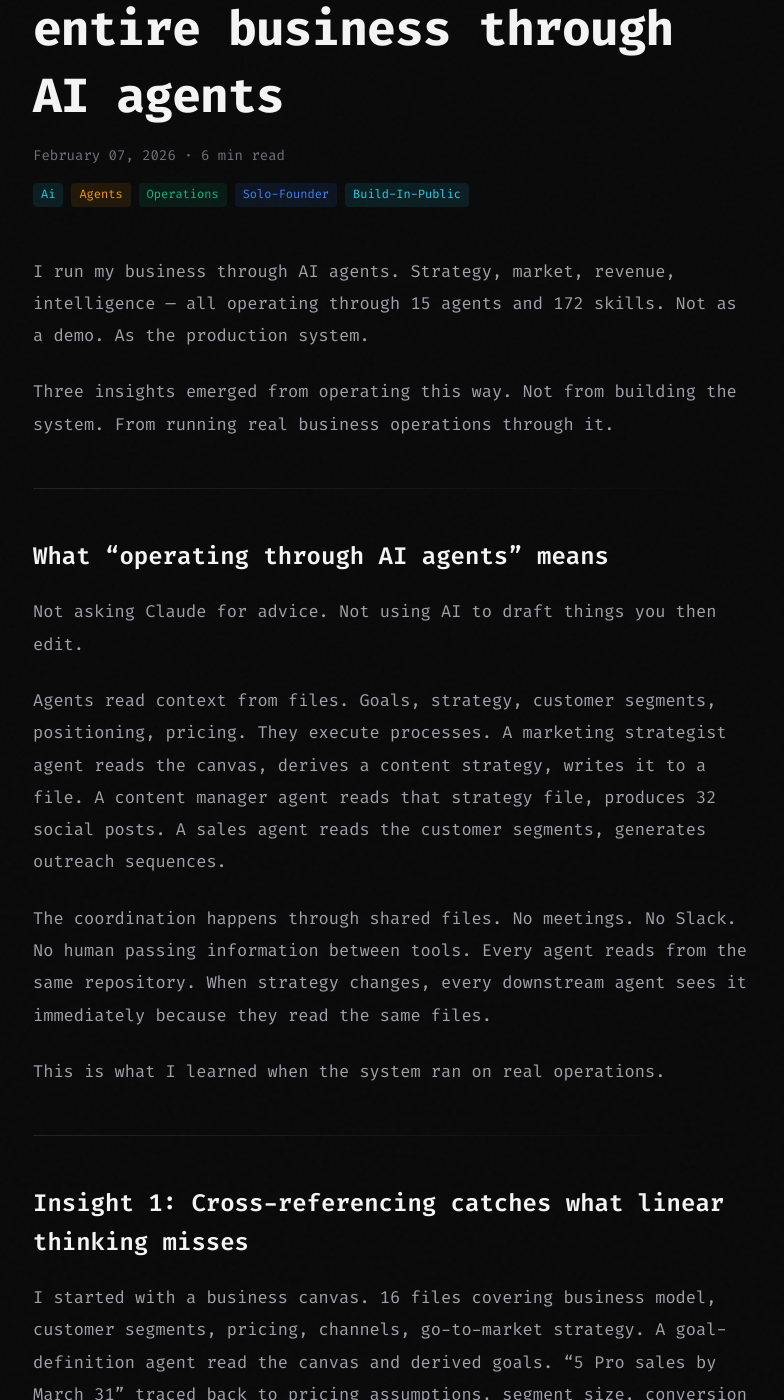
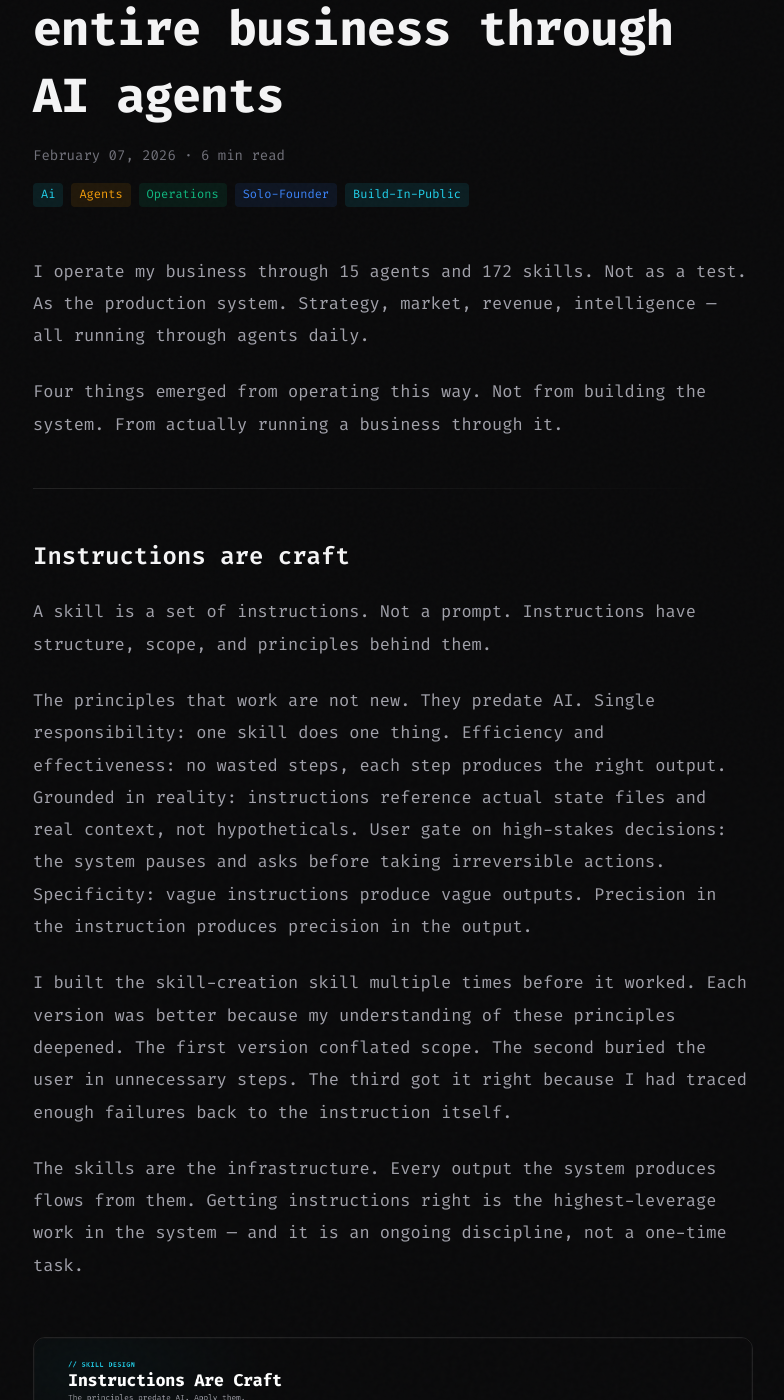
Before and after one commit to BellaBe/bellabe.github.io, a Jekyll site: the page built from _posts/2026-02-07-what-i-learned-running-a-business-through-ai-agents.md, in a window 1280 px wide and 1400 px high, scrolled down 255 px. Shown: the whole window, without its empty margins (247-1031 px from the left). Built offline with Jekyll 4.4.1, drawn with Linux system fonts in a browser that asks for light colours; some of the changed text lies outside the part shown.

Commit message:
Publish a3 rewrite — new content, regenerated images, cover added
Co-Authored-By: Claude Opus 4.6 <noreply@anthropic.com>

```diff
--- a/_posts/2026-02-07-what-i-learned-running-a-business-through-ai-agents.md
+++ b/_posts/2026-02-07-what-i-learned-running-a-business-through-ai-agents.md
@@ -2,124 +2,81 @@
 layout: post
 title: "What I learned running an entire business through AI agents"
 date: 2026-02-07
-description: "Three insights from operating a business through 15 agents and 172 skills — what breaks, why it matters, and what it reveals about programming operations in human language."
+description: "Four things that actually determine whether AI-operated business works — instructions, architecture, system thinking, and where the real bottleneck is."
 reading_time: 6
 tags: [ai, agents, operations, solo-founder, build-in-public]
 image: /assets/images/a3-cover.png
 ---
 
-I run my business through AI agents. Strategy, market, revenue, intelligence — all operating through 15 agents and 172 skills. Not as a demo. As the production system.
+I operate my business through 15 agents and 172 skills. Not as a test. As the production system. Strategy, market, revenue, intelligence — all running through agents daily.
 
-Three insights emerged from operating this way. Not from building the system. From running real business operations through it.
+Four things emerged from operating this way. Not from building the system. From actually running a business through it.
 
 ---
 
-## What "operating through AI agents" means
+## Instructions are craft
 
-Not asking Claude for advice. Not using AI to draft things you then edit.
+A skill is a set of instructions. Not a prompt. Instructions have structure, scope, and principles behind them.
 
-Agents read context from files. Goals, strategy, customer segments, positioning, pricing. They execute processes. A marketing strategist agent reads the canvas, derives a content strategy, writes it to a file. A content manager agent reads that strategy file, produces 32 social posts. A sales agent reads the customer segments, generates outreach sequences.
+The principles that work are not new. They predate AI. Single responsibility: one skill does one thing. Efficiency and effectiveness: no wasted steps, each step produces the right output. Grounded in reality: instructions reference actual state files and real context, not hypotheticals. User gate on high-stakes decisions: the system pauses and asks before taking irreversible actions. Specificity: vague instructions produce vague outputs. Precision in the instruction produces precision in the output.
 
-The coordination happens through shared files. No meetings. No Slack. No human passing information between tools. Every agent reads from the same repository. When strategy changes, every downstream agent sees it immediately because they read the same files.
+I built the skill-creation skill multiple times before it worked. Each version was better because my understanding of these principles deepened. The first version conflated scope. The second buried the user in unnecessary steps. The third got it right because I had traced enough failures back to the instruction itself.
 
-This is what I learned when the system ran on real operations.
+The skills are the infrastructure. Every output the system produces flows from them. Getting instructions right is the highest-leverage work in the system — and it is an ongoing discipline, not a one-time task.
+
+![Five principles of effective AI skill instructions: single responsibility, efficiency, grounded, user gate, specific](/assets/images/a3-building-blocks.png)
 
 ---
 
-## Insight 1: Cross-referencing catches what linear thinking misses
+## Context is the new architecture
 
-I started with a business canvas. 16 files covering business model, customer segments, pricing, channels, go-to-market strategy. A goal-definition agent read the canvas and derived goals. "5 Pro sales by March 31" traced back to pricing assumptions, segment size, conversion rates.
+In the era of programming languages, architecture lived in software. Interfaces, data models, structure. Engineers spent serious time on this because it determined everything built on top.
 
-A decomposition agent broke that into subgoals. Website authority, social presence, distribution channels, sales conversion. Each with targets and dependencies. An activation agent created execution threads following a 6-stage flow: input → hypothesis → implication → decision → actions → learning.
+We are entering the era of human language as the programming medium. Canvas files are source code. Goals are program specifications. Agents are interpreters. You are not just building software. You are building a business in language — strategies, goals, processes, knowledge — and AI executes it.
 
-The canvas defines the business model. The execution flow transforms it into trackable work.
+The quality of your AI operations is almost entirely determined by how you architect this. Fragmented context produces fragmented operations. Coherent, structured context produces coherent, structured execution.
 
-**What broke:** The system planned a product launch. The canvas had Pro pricing. The goals had sales targets. But the Pro repository was not listed in the MVP scope. The product being sold was missing from its own execution plan. A cross-reference check caught it.
+In LeanOS, this is the repository structure. `strategy/`, `state/`, `execution/`, `information/` — not just folders. The structural grammar of how the business thinks, stores decisions, and shares state across all 15 agents. Every agent reads from the same files. When context changes, every agent sees it immediately.
 
-**Why it matters:** Linear thinking builds each piece correctly. Goals referenced pricing. Execution referenced goals. But nobody checked if the product existed. Cross-referencing catches what should connect but does not. When everything lives in one repository, consistency checks run across layers. When they live in separate tools, gaps stay hidden.
+Architecting a business in human language is harder than architecting software because the inputs are less precise. But the discipline is the same: decide what goes where, enforce the structure, and make every agent read from the same source of truth. If you skip this, the system will produce inconsistent work because each agent will operate from partial or stale context. The architecture is not optional.
 
-![Linear thinking vs cross-referencing: linear builds each layer correctly but misses gaps between layers](/assets/images/a3-cross-referencing.png)
+![Era shift: programming language architecture lived in software. Human language architecture lives in the business itself.](/assets/images/a3-cross-referencing.png)
 
 ---
 
-## Insight 2: Building blocks determine output more than instructions do
+## System thinking is not optional — and it is not new
 
-I built a persuasion pattern library. 110 atoms across 5 types: conversion, authority, narrative, educational, engagement. Then composed 10 molecules from those atoms.
+A business is not a collection of tasks. It is a system: components that interact, feedback loops that amplify or dampen, structures that produce behavior. Understanding this changes how you build automation.
 
-A content manager agent used the library to draft social posts. The strategy said "authority first." The output was conversion-first. Pitchy. Hooks, claims, CTAs. Every post sounded like an ad.
+Russell L. Ackoff. Dana Meadows. The frameworks exist and are proven — they predate AI by decades. LeanOS is built on this wisdom. Purposeful systems thinking. Leverage points. These are not abstractions. They are the operating principles of the system, partially integrated today, building toward more of it.
 
-**The gap:** The agent was pulling from conversion atoms. Conversion atoms produce conversion content. The prompt said "write authority content." The available building blocks said "here are hooks and CTAs." The building blocks won.
+Building automation is an art. The first version of any skill, agent, or workflow will be wrong. Sometimes the second will be wrong. You build it, you run it on real operations, you find the gap, you trace to the source. Then you fix it at the source — not at the output.
 
-**Why it matters:** This is the same principle as a design system. You cannot build good UI from bad components. You cannot write authority content from conversion atoms. Prompt instructions do not override structural constraints. The infrastructure you build — the atoms, the components, the building blocks — constrains what the AI can produce.
+Do not be afraid to delete and restart. Deleting what does not work is not failure — it is the method. Sunk cost thinking is more dangerous in AI systems than anywhere else because bad infrastructure compounds: the system executes bad processes efficiently. I have deleted entire coordination layers because the underlying problem they were built to solve did not exist in my system. Each deletion produced a cleaner system.
 
-Fix the building blocks, not the prompt. Choose carefully. They shape everything built on top.
-
-![Building blocks constrain AI output regardless of instructions — fix the blocks, not the prompt](/assets/images/a3-building-blocks.png)
-
----
-
-## Insight 3: Market categories do not map to AI system architecture
-
-I built a RevOps coordination layer. Four agents. Fourteen skills. Signal routing, scoring calibration, resource allocation, pattern detection.
-
-None of them ever ran on real data.
-
-RevOps exists in human organizations because teams work in silos. Marketing does not see sales. Sales does not see customer success. RevOps patches that gap — it coordinates across teams that operate in separate tools with separate contexts.
-
-But my AI system does not have silos. Every agent reads from the same repository. System state is shared. A reconciliation skill scans for entropy. Hooks validate every change. Artifact queries detect conflicts automatically.
-
-The coordination problem RevOps solves does not exist here. I had imported a human-organization pattern into a system that is not a human organization.
-
-I deleted all four agents and all fourteen skills.
-
-**Why it matters:** Market categories describe solutions to human-organization problems. RevOps is a patch for coordination failure. AI systems with shared state do not have that failure. Before importing a pattern, ask whether the problem exists in your system. If agents share state and you have reconciliation and validation — you already have coordination. Adding a layer on top adds hops without adding value.
-
-Imported patterns can create complexity where none is needed.
+What gets rebuilt is always better because the understanding is deeper. The willingness to restart is what separates systems that improve from systems that accumulate debt.
 
 ![Human organizations need RevOps to bridge silos. AI systems with shared state don't have the problem.](/assets/images/a3-market-categories.png)
 
 ---
 
-## The pattern
+## The bottleneck shifts
 
-**Cross-referencing catches what linear thinking misses.**
-**Building blocks determine output more than instructions do.**
-**Market categories do not map to AI system architecture.**
+When you operate through AI agents, execution becomes abundant. The agents execute. You review. The constraint is no longer "can I do this?" — it becomes "can I define this precisely enough for it to execute correctly?"
 
-The common thread: AI agents are systems with predictable constraints and failure modes. The value is not in the individual output. The value is in operating across business functions with shared context and catching errors that would stay hidden in fragmented tools.
+Specification is harder than it sounds. It requires domain knowledge: you cannot delegate what you do not understand. It requires clear thinking: vague specification produces vague output, fast. It requires the discipline to make implicit assumptions explicit. These are not technical skills. They are intellectual ones.
 
-Running a business through AI agents works. It means thinking systematically. Defining precise inputs and outputs. Letting AI execute what it is capable of executing. Scanning outputs quickly to identify gaps. Tracing back to the source. Fixing the system, not the output.
+Domain knowledge compounds. The better you understand marketing, the better your marketing skills. The better you understand sales, the better your converter agent. The model amplifies what you know. It does not substitute for it.
 
-The failures teach you where the boundaries are. The successes compound into workflows you could not execute manually.
+The inverse is also true. Vague thinking compounds in the other direction. Fast execution of a bad specification is worse than slow execution, because you produce more wrong output more quickly. The bottleneck matters.
+
+This is why understanding the domain — reading, studying, building judgment — matters more in an AI-operated system than in a traditional one. You are no longer the executor. You are the architect and the reviewer. Both roles require deeper domain competence than execution did.
 
 ---
 
-## How to operate this way
+These four things are not features of LeanOS. They are properties of any serious AI-operated system. Get the instructions right. Architect the context. Think in systems. Deepen the domain knowledge. The execution will follow.
 
-**1. Understand the process.**
-Read. Learn from experts. Study how the function works — marketing, sales, operations, whatever you are programming. You cannot skip domain knowledge.
-
-Read books, not hype. Watch old lectures, not influencer videos chasing trends. Domain knowledge compounds. Hype drains.
-
-**2. Map the human process to AI.**
-Not every workflow maps 1:1. Some steps disappear (coordination across silos). Some steps change (manual context-building becomes shared state). Some steps are new (reconciliation, hooks, artifact queries).
-
-Market categories describe human organizations, not AI systems. Evaluate carefully.
-
-**3. Build and test.**
-The first version will be conflated. Too many concerns in one skill. Too many responsibilities in one agent. Inputs and outputs tangled. This is expected. Build it anyway.
-
-**4. Scan quickly. Identify gaps. Trace to source.**
-AI generates volume. Some outputs are right. Some are wrong. Learn to scan fast or you will drown in files and the context will get polluted.
-
-When output is wrong, do not fix the output. Find the gap. Wrong building blocks? Conflated context? Missing boundaries? Fix the system.
-
-**5. Reach the clean process.**
-You will soon have repeatable workflows that produce outputs you were not capable of producing before. Not because AI is magic. Because you defined the process clearly enough for it to execute.
-
-Programming business operations in human language is becoming a paradigm. This means you need to read and learn more than before, not less. Software engineers already do this — the market driven by hype requires them to stay on top of new technologies. If you are programming your business in human language, treat it the same way.
-
-Tune your information sources for value, not hype.
+The failures teach you where the limits are. The operating experience teaches you what the work actually is. It is not automation of tasks. It is precision in definition.
 
 **Want to see how it works?** [LeanOS Core is free](https://github.com/bellabe/lean-os) — read the agent and skill files, try the reasoning system, decide if the architecture fits your workflow.
 
```
Also changed, not shown: assets/images/a3-building-blocks.png, assets/images/a3-cover.png, assets/images/a3-cross-referencing.png.
